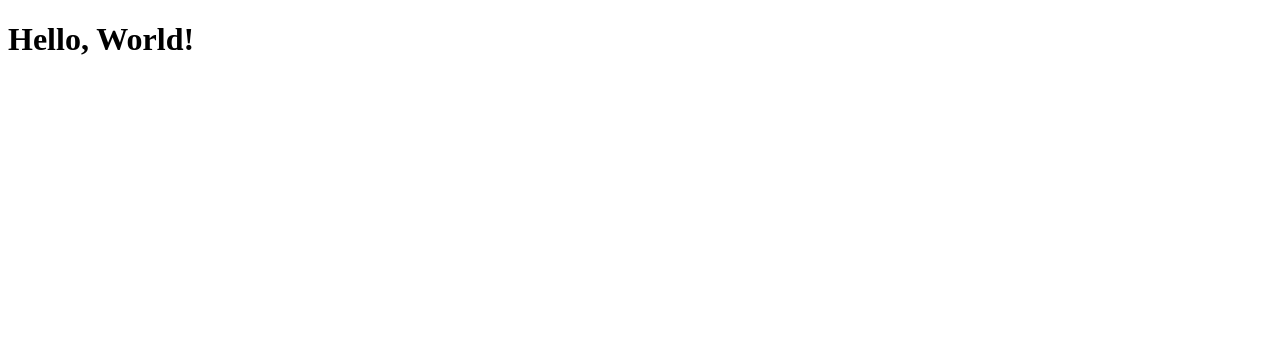
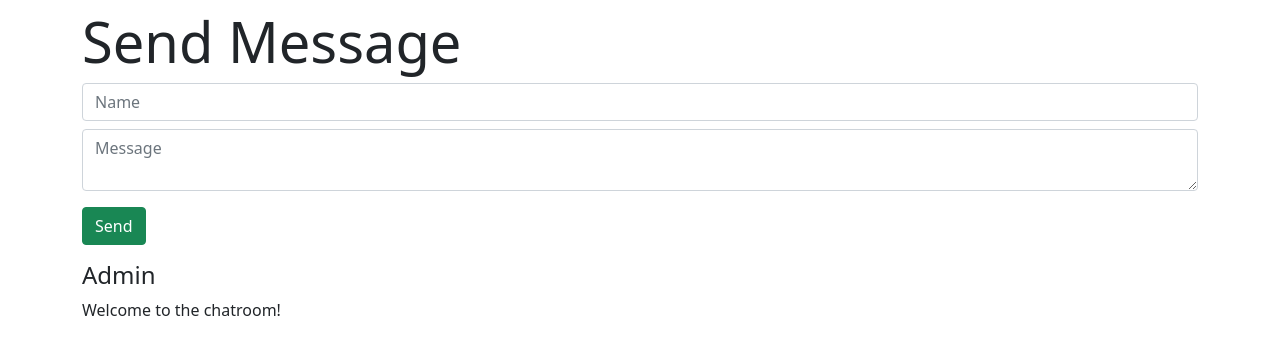
Before and after one commit to rishikesh-pimpale/Chatroom, a website: page index.html in a window 1280 px wide. Drawn offline with nearby package versions, Linux system fonts and the light colour scheme.

Commit message:
Design client page

```diff
--- a/index.html
+++ b/index.html
@@ -6,10 +6,46 @@
     <meta http-equiv="X-UA-Compatible" content="IE=edge">
     <meta name="viewport" content="width=device-width, initial-scale=1.0">
     <title>Chatroom</title>
+    <link rel="stylesheet" href="node_modules/bootstrap/dist/css/bootstrap.min.css">
 </head>
 
 <body>
-    <h1>Hello, World!</h1>
+    <div class="container">
+        <div class="jumbotron my-2">
+            <h1 class="display-4 my-2">Send Message</h1>
+            <input id="name" type="text" class="form-control my-2" placeholder="Name">
+            <textarea id="message" type="text" class="form-control my-2" placeholder="Message"></textarea>
+            <button id="send" class="btn btn-success my-2">Send</button>
+        </div>
+        <div id="messages"></div>
+    </div>
+
+    <script src="node_modules/jquery/dist/jquery.min.js"></script>
+    <script src="node_modules/bootstrap/dist/js/bootstrap.bundle.min.js"></script>
+
+    <script>
+
+        const addMessage = function (message) {
+            $('#messages').append(`
+                <h4>${message.name}</h4> <p>${message.message}</p>`);
+        };
+
+        $(() => {
+
+            addMessage({
+                name: 'Admin',
+                message: 'Welcome to the chatroom!'
+            });
+
+            $('#send').click(() => {
+                let message = {
+                    name: $('#name').val(),
+                    message: $('#message').val()
+                };
+                addMessage(message);
+            });
+        });
+    </script>
 </body>
 
 </html>
--- a/package.json
+++ b/package.json
@@ -18,6 +18,8 @@
   },
   "homepage": "https://github.com/rishikesh-pimpale/Chatroom#readme",
   "dependencies": {
-    "express": "^4.17.3"
+    "bootstrap": "^5.1.3",
+    "express": "^4.17.3",
+    "jquery": "^3.6.0"
   }
 }
```
Also changed, not shown: 1 other file.
